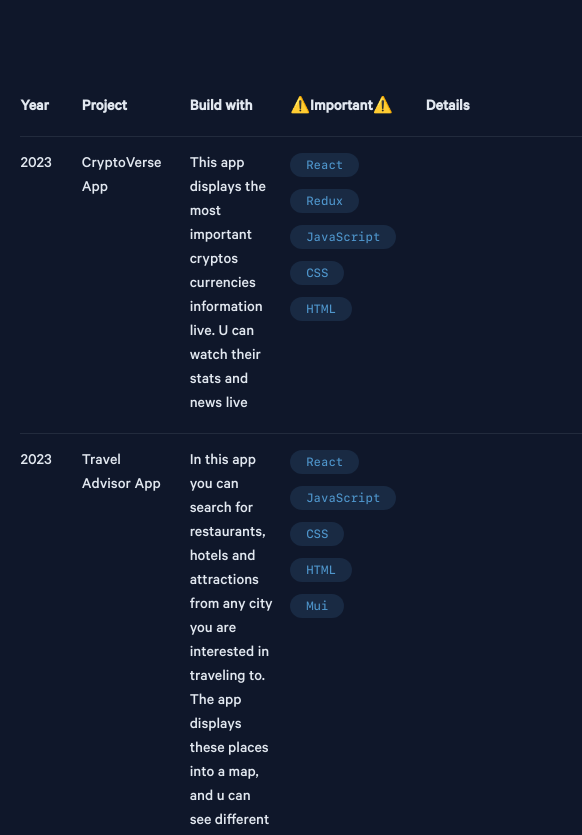
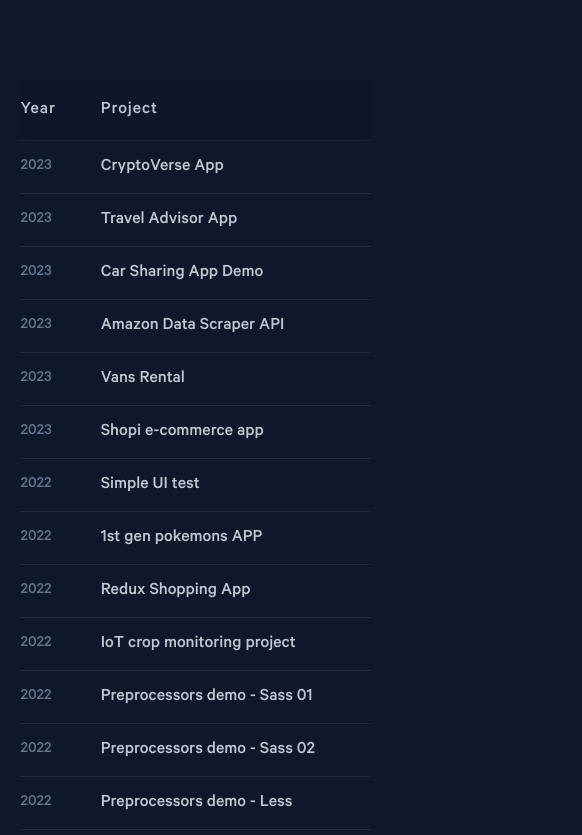
Before and after one commit to PuentesDeByte/00_portfolio_byteBridges, a React (Vite) app: page /projects in a window 390 px wide. Shown: the top 835 px of the page, 582 px wide, since content can reach past the window. Built offline with nearby package versions, Linux system fonts and the light colour scheme.

Commit message:
projects page responsive ddesing, and sticky position on main navbar

```diff
--- a/src/components/CardCategorie.jsx
+++ b/src/components/CardCategorie.jsx
@@ -1,7 +1,7 @@
 
-const CardCategorie = ({ skill, isFullList }) => {
+const CardCategorie = ({ skill, isFullList, isProjectsTable }) => {
   const fullListStyles = 'text-sm sm:text-base px-4 py-2'
-  const smallListStyles = 'text-xs sm:text-sm px-4 py-1'
+  const smallListStyles = `text-xs px-4 py-1 ${isProjectsTable ? '' : 'sm:text-[0.84rem]'}`
   return (
     <span
       className={`card-categorie gl-txt-highlight h-fit border-transparent rounded-3xl ${isFullList ? fullListStyles : smallListStyles}`}
--- a/src/components/Header.jsx
+++ b/src/components/Header.jsx
@@ -15,7 +15,7 @@
   )
 
   return (
-    <header className='gl-font-sans w-[inherit] h-24 fixed z-10 top-0'>
+    <header className='gl-font-sans w-[inherit] h-24 z-10 top-0 sticky bg-slate-900/75 backdrop-blur '>
       <nav className="header-container flex justify-between items-center w-full h-full">
         <div className="header-logo h-16 w-auto relative">
           <IconLogoN />
--- a/src/containers/ProjectsTable.jsx
+++ b/src/containers/ProjectsTable.jsx
@@ -4,7 +4,12 @@
 
 const ProjectsTable = ({ projectsData }) => {
 
-  let projectsColsLarge = { date: 'year', name: 'project', technologies: 'build with', important: 'important', details: 'details' }
+  const projectsColsLarge = { date: 'year', name: 'project', details: 'details', technologies: 'build with', important: 'important' }
+  const protectsColsToHide = ['technologies', 'details', 'important']
+  const projectsColsHideOnLg = ['technologies']
+  const projectsColsHideOnMd = ['details']
+  const projectsColsHideOnXsm = ['important']
+
 
   // console.log(Object.keys(projectsData[0]));
 
@@ -16,16 +21,23 @@
 
   return (
     <table className="w-full">
-      <thead>
+      <thead className="sticky top-0 z-10 bg-slate-900/75 backdrop-blur">
         <tr className="border-b-[1px] border-slate-300/10">
           {
             Object.entries(projectsColsLarge).map((projectsCol, id) => (
-              <th key={id} className="py-4 pr-8"> {
-                projectsCol[1] == 'important' ?
-                  `⚠️${projectsCol[1][0].toUpperCase() + projectsCol[1].substring(1)}⚠️` :
-                  projectsCol[1][0].toUpperCase() + projectsCol[1].substring(1)
+              <th key={id}
+                className={`py-4 pr-8 font-medium opacity-[85%] text-lg tracking-wider
+                 ${protectsColsToHide.includes(projectsCol[0]) ? 'hidden' : ''}
+                 ${projectsColsHideOnLg.includes(projectsCol[0]) ? 'lg:table-cell' : ''}
+                 ${projectsColsHideOnMd.includes(projectsCol[0]) ? 'md:table-cell' : ''}
+                 ${projectsColsHideOnXsm.includes(projectsCol[0]) ? 'min-[400px]:table-cell' : ''}
+                 `}
+              > {
+                  projectsCol[1] == 'important' ?
+                    `⚠️${projectsCol[1][0].toUpperCase() + projectsCol[1].substring(1)}⚠️` :
+                    projectsCol[1][0].toUpperCase() + projectsCol[1].substring(1)
 
-              } </th>
+                } </th>
             ))
           }
         </tr>
@@ -34,12 +46,12 @@
         {
           projectsData.map((project, id) => (
             <tr key={id} className="border-b-[1px] border-slate-300/10">
-              <td className="py-4 pr-4 align-top">{project.date.getFullYear()}</td>
-              <td className="py-4 pr-4 align-top">{project.name[0].toUpperCase() + project.name.substring(1)}</td>
-              <td className="py-4 pr-4 align-top">{project.details[0].toUpperCase() + project.details.substring(1)}</td>
+              <td className="py-4 pr-4 align-top text-slate-500 leading-5 text-base">{project.date.getFullYear()}</td>
+              <td className="py-4 pr-4 align-top leading-5 font-medium opacity-[85%] text-lg tracking-normal">{project.name[0].toUpperCase() + project.name.substring(1)}</td>
+              <td className="py-4 pr-4 align-top text-slate-500 leading-5 text-base hidden md:table-cell">{project.details[0].toUpperCase() + project.details.substring(1)}</td>
 
-              <td className="py-4 pr-4 align-top">
-                <div className="card-technologies flex  w-full flex-wrap gap-x-2 gap-y-3 max-w-[840px] mb-0 gl-txt-main-font">
+              <td className="py-4 pr-4 align-top w-[23%] hidden lg:table-cell">
+                <div className="card-technologies flex w-full flex-wrap gap-x-2 gap-y-2 max-w-[840px] mb-0 gl-txt-main-font">
                   {
 
                     projectTechnologiesSorted(project).map((skill, id) => (
@@ -47,6 +59,7 @@
                         key={id}
                         skill={skill}
                         isFullList={false}
+                        isProjectsTable={true}
                       />
                     ))
                   }
@@ -54,13 +67,13 @@
                 </div>
               </td>
 
-              <td className="py-4 pr-4 align-top">
+              <td className="py-4 pr-4 align-to hidden min-[400px]:table-cell max-[640px]:w-full">
                 {(project.important[0] !== '') && (
                   <div className="card-important text-base text-slate-500 leading-5 h-fit">
                     <ul className="list-disc pl-4 mb-2">
                       {
                         project.important.map((importantLiItem, id) => (
-                          <li key={id}>
+                          <li key={id} className="mb-1">
                             {importantLiItem[0].toUpperCase() + importantLiItem.substring(1)}
                           </li>
                         ))
```
